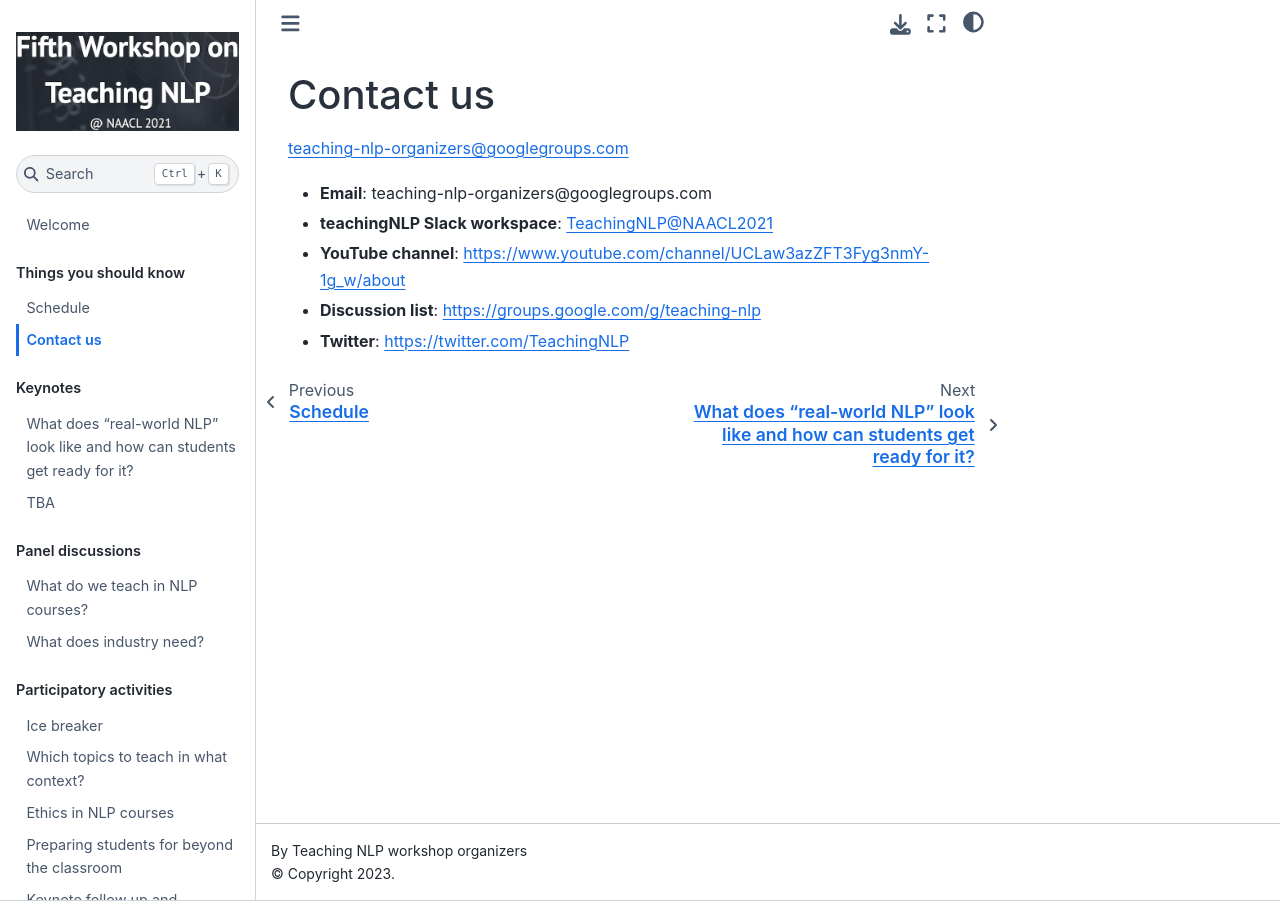
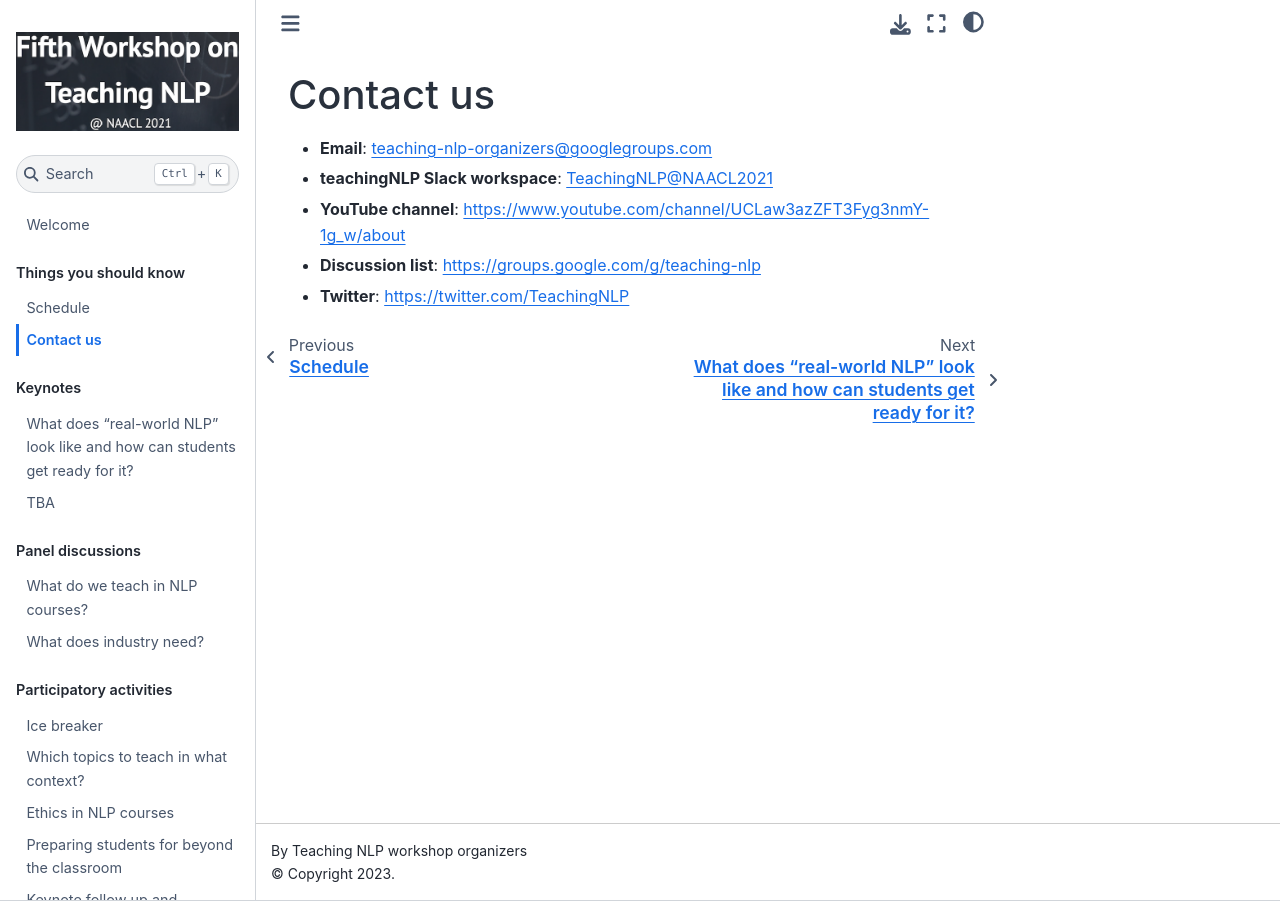
Before and after one commit to TeachingNLP/workshop-book, a Jupyter Book: the page built from contact.md, in a window 1280 px wide. Built offline with Jupyter Book 1.0.4 settings and Sphinx 7.4.7 and the Sphinx Book theme 1.1.4, drawn with Linux system fonts in a browser that asks for light colours.

Commit message:
updating

```diff
--- a/contact.md
+++ b/contact.md
@@ -1,6 +1,5 @@
 # Contact us
-<a href="mailto:teaching-nlp-organizers@googlegroups.com">teaching-nlp-organizers@googlegroups.com</a></p>
-- **Email**: teaching-nlp-organizers@googlegroups.com
+- **Email**: <a href="mailto:teaching-nlp-organizers@googlegroups.com">teaching-nlp-organizers@googlegroups.com</a>
 - **teachingNLP Slack workspace**: [TeachingNLP@NAACL2021](https://join.slack.com/t/teachingnlpnaacl2021/shared_invite/zt-qnz8g51h-4PraL_3ISI4vq0kDTwKZ7g)
 - **YouTube channel**: [https://www.youtube.com/channel/UCLaw3azZFT3Fyg3nmY-1g_w/about](https://www.youtube.com/channel/UCLaw3azZFT3Fyg3nmY-1g_w/about)
 - **Discussion list**: [https://groups.google.com/g/teaching-nlp](https://groups.google.com/g/teaching-nlp)
```
